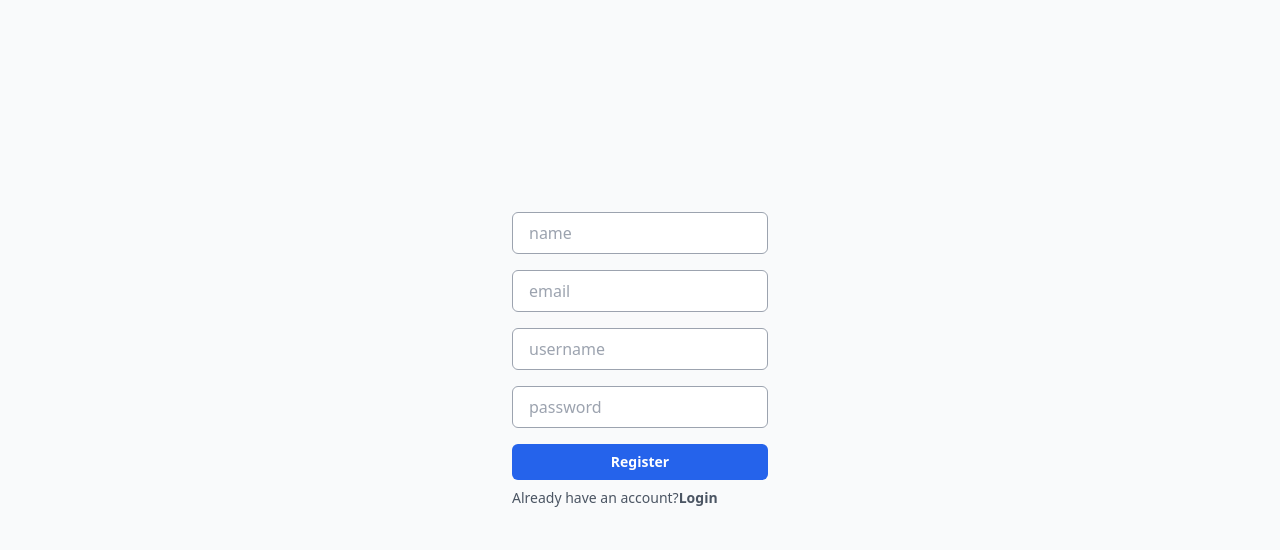
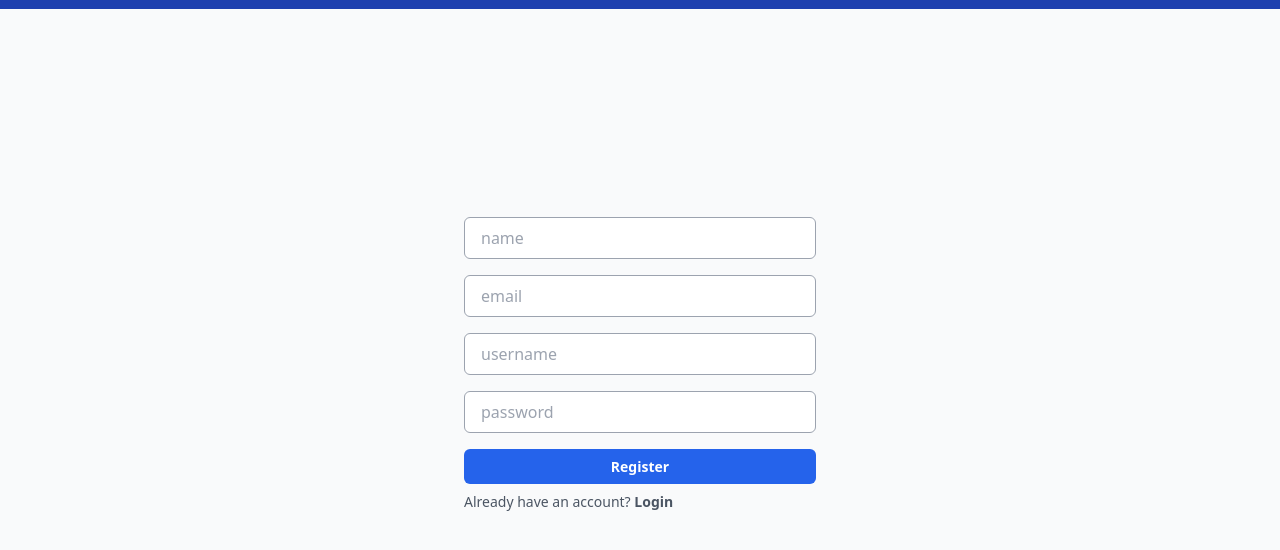
Before and after one commit to mrbpurnachandra/mutex-frontend, a React (Vite) app: page /register in a window 1280 px wide. Shown: the top 550 px of the page. Built offline with nearby package versions, Linux system fonts and the light colour scheme.

Commit message:
Refactor

```diff
--- a/src/main.jsx
+++ b/src/main.jsx
@@ -29,6 +29,7 @@ ReactDOM.createRoot(document.getElementById('root')).render(
         <QueryClientProvider client={queryClient}>
             <BrowserRouter>
                 <Routes>
+                    <Route element={<Layout />}>
                         <Route
                             path='/login'
                             element={
@@ -45,7 +46,7 @@ ReactDOM.createRoot(document.getElementById('root')).render(
                                 </Guest>
                             }
                         />
-                    <Route element={<Layout />}>
+
                         <Route
                             path='/'
                             element={
--- a/src/pages/Login.jsx
+++ b/src/pages/Login.jsx
@@ -1,5 +1,7 @@
 import { useMutation } from '@tanstack/react-query'
 import { Link, useNavigate } from 'react-router-dom'
+import Card from '../components/Card'
+import Center from '../components/Center'
 import ErrorElement from '../components/ErrorElement'
 import httpClient from '../config/axios'
 import authSchema from '../schemas/auth'
@@ -28,8 +30,8 @@ export default function Login() {
         mutate(userData)
     }
     return (
-        <div className='w-full h-screen flex items-center justify-center'>
-            <div className='-mt-24 w-72 px-4 py-4 max-w-sm'>
+        <Center>
+            <Card>
                 {error && <ErrorElement error={error} />}
                 <form onSubmit={handleLogin}>
                     <div className='mt-4'>
@@ -63,11 +65,11 @@ export default function Login() {
                     <p className='text-sm text-gray-600'>
                         Don't have an account?
                         <Link to='/register'>
-                            <strong>Register</strong>
+                            <strong> Register</strong>
                         </Link>
                     </p>
                 </div>
-            </div>
-        </div>
+            </Card>
+        </Center>
     )
 }
--- a/src/pages/Register.jsx
+++ b/src/pages/Register.jsx
@@ -1,5 +1,7 @@
 import { useMutation } from '@tanstack/react-query'
 import { Link, useNavigate } from 'react-router-dom'
+import Card from '../components/Card'
+import Center from '../components/Center'
 import ErrorElement from '../components/ErrorElement'
 import httpClient from '../config/axios'
 import userSchema from '../schemas/user'
@@ -25,8 +27,8 @@ export default function Register() {
     }
 
     return (
-        <div className='w-full h-screen flex items-center justify-center'>
-            <div className='-mt-24 w-72 px-4 py-4 max-w-sm'>
+        <Center>
+            <Card>
                 {error && <ErrorElement error={error} />}
                 <form onSubmit={handleRegister}>
                     <div className='mt-4'>
@@ -82,11 +84,11 @@ export default function Register() {
                     <p className='text-sm text-gray-600'>
                         Already have an account?
                         <Link to='/login'>
-                            <strong>Login</strong>
+                            <strong> Login</strong>
                         </Link>
                     </p>
                 </div>
-            </div>
-        </div>
+            </Card>
+        </Center>
     )
 }
```
Lines whose indentation alone changed are shown as unchanged.
